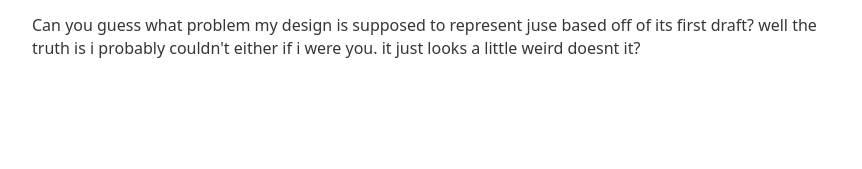
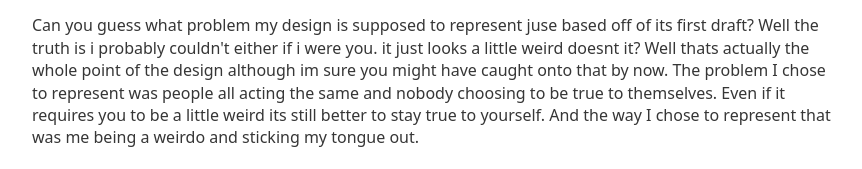
Before and after one commit to Jericho-byte/Jericho-byte.github.io, a plain HTML site: page index.html in a window 1280 px wide. Shown: the part 810-979 px from the top of the page, without its empty margins (208-1070 px from the left). Before the commit the page ends 889 px from the top, so only its background shows below. Drawn offline with nearby package versions, Linux system fonts and the light colour scheme.

Commit message:
Update index.html

```diff
--- a/index.html
+++ b/index.html
@@ -9,5 +9,7 @@ the problem could've been something serious like climate change or something as
             src="images/Ink - Black_.png"
             width="560"
             alt= "Boy sticking his tongue out">
-            <p>Can you guess what problem my design is supposed to represent juse based off of its first draft? well the truth is i probably couldn't either if i were you.
-              it just looks a little weird doesnt it?</p>
+            <p>Can you guess what problem my design is supposed to represent juse based off of its first draft? Well the truth is i probably couldn't either if i were you.
+              it just looks a little weird doesnt it? Well thats actually the whole point of the design although im sure you might have caught onto that by now.
+              The problem I chose to represent was people all acting the same and nobody choosing to be true to themselves. Even if it requires you
+            to be a little weird its still better to stay true to yourself. And the way I chose to represent that was me being a weirdo and sticking my tongue out.</p>
```
